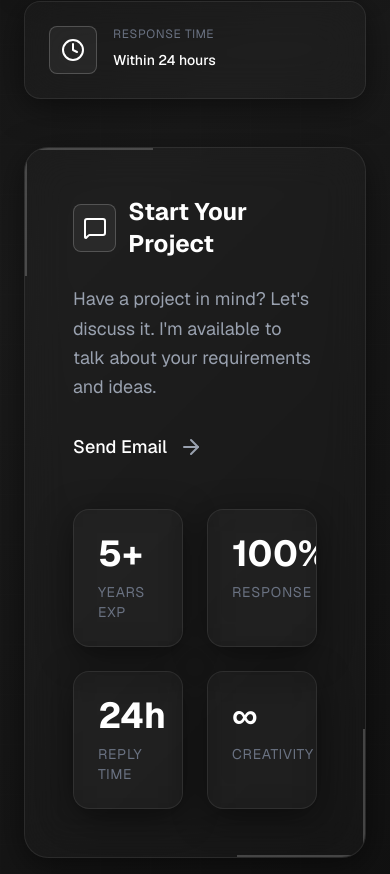
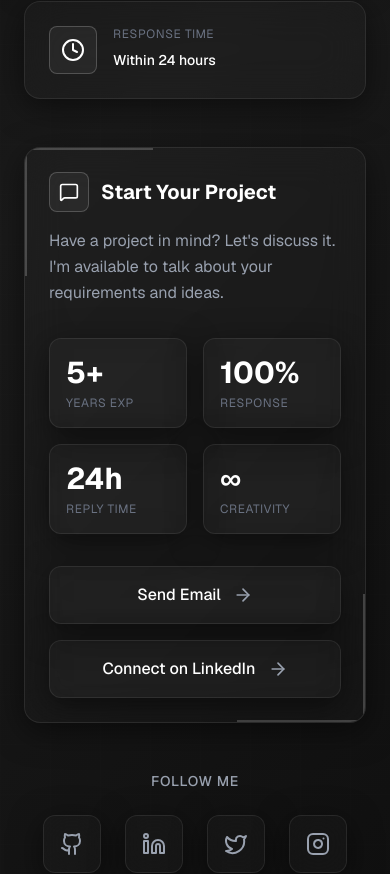
Before and after one commit to MorhafGhziel/Portfolio, a Next.js app: page / in a window 390 px wide. Shown: the part 9358-10232 px from the top of the page. Built offline with nearby package versions, Linux system fonts and the light colour scheme; no server answers.

Commit message:
improved contact cta card

```diff
--- a/components/ContactCTA.tsx
+++ b/components/ContactCTA.tsx
@@ -4,6 +4,7 @@ import { motion } from "framer-motion";
 import Link from "next/link";
 import {
   ArrowRight,
+  ArrowLeft,
   Mail,
   Phone,
   MapPin,
@@ -191,7 +192,7 @@ const ContactCTA = () => {
           whileInView={{ opacity: 1, y: 0 }}
           viewport={{ once: true }}
           transition={{ duration: 0.6, delay: 0.4 }}
-          className="relative border border-white/10 glass rounded-3xl p-12 md:p-20 mb-12 overflow-hidden group"
+          className="relative border border-white/10 glass rounded-2xl sm:rounded-3xl p-6 sm:p-12 md:p-20 mb-12 overflow-hidden group"
           whileHover={{ borderColor: "rgba(255, 255, 255, 0.2)" }}
         >
           <div className="absolute inset-0 bg-white/5 opacity-0 group-hover:opacity-100 transition-opacity duration-500" />
@@ -200,57 +201,27 @@ const ContactCTA = () => {
           <div className="absolute top-0 left-0 w-32 h-32 border-t-2 border-l-2 border-white/20 group-hover:border-white/40 transition-colors" />
           <div className="absolute bottom-0 right-0 w-32 h-32 border-b-2 border-r-2 border-white/20 group-hover:border-white/40 transition-colors" />
 
-          <div className="grid md:grid-cols-2 gap-12 items-center relative z-10">
+          <div className="grid md:grid-cols-2 gap-8 md:gap-12 items-center relative z-10">
             {/* Left Side - Text */}
             <div className={isRTL ? "md:order-2" : ""}>
-              <div className="flex items-center gap-3 mb-6">
-                <div className="w-12 h-12 border border-white/20 bg-white/5 rounded-lg flex items-center justify-center group-hover:scale-110 transition-transform duration-300">
-                  <MessageSquare className="w-6 h-6 text-white" />
+              <div className="flex items-center gap-3 mb-4 sm:mb-6">
+                <div className="w-10 h-10 sm:w-12 sm:h-12 border border-white/20 bg-white/5 rounded-lg flex items-center justify-center group-hover:scale-110 transition-transform duration-300">
+                  <MessageSquare className="w-5 h-5 sm:w-6 sm:h-6 text-white" />
                 </div>
-                <h3 className="text-2xl md:text-3xl font-bold text-white">
+                <h3 className="text-xl sm:text-2xl md:text-3xl font-bold text-white">
                   {isRTL ? "ابدأ مشروعك" : "Start Your Project"}
                 </h3>
               </div>
-              <p className="text-gray-400 leading-relaxed mb-8 text-lg">
+              <p className="text-gray-400 leading-relaxed text-base sm:text-lg">
                 {isRTL
                   ? "هل لديك مشروع في الاعتبار؟ دعنا نتحدث عنه. أنا متاح للمناقشة ومراجعة متطلباتك."
                   : "Have a project in mind? Let's discuss it. I'm available to talk about your requirements and ideas."}
               </p>
-              <motion.div
-                whileHover={{ x: isRTL ? -8 : 8 }}
-                transition={{ duration: 0.3 }}
-              >
-                <Link
-                  href="/contact"
-                  className="group/link inline-flex items-center gap-3 text-white relative cursor-pointer"
-                >
-                  <motion.span
-                    className="text-lg font-medium relative"
-                    whileHover={{ color: "#d4d4d8" }}
-                    transition={{ duration: 0.2 }}
-                  >
-                    {t("contactCta.sendEmail")}
-                    <motion.span
-                      className="absolute bottom-0 left-0 h-[2px] bg-white"
-                      initial={{ width: 0 }}
-                      whileHover={{ width: "100%" }}
-                      transition={{ duration: 0.3 }}
-                    />
-                  </motion.span>
-                  <motion.div
-                    whileHover={{ x: 8 }}
-                    transition={{ duration: 0.3 }}
-                    className="text-gray-400 group-hover/link:text-white transition-colors"
-                  >
-                    <ArrowRight className="w-6 h-6" />
-                  </motion.div>
-                </Link>
-              </motion.div>
             </div>
 
             {/* Right Side - Stats */}
             <div
-              className={`grid grid-cols-2 gap-6 ${isRTL ? "md:order-1" : ""}`}
+              className={`grid grid-cols-2 gap-4 sm:gap-6 ${isRTL ? "md:order-1" : ""}`}
             >
               {[
                 { value: "5+", label: t("hero.stats.years") },
@@ -264,19 +235,91 @@ const ContactCTA = () => {
                   whileInView={{ opacity: 1, scale: 1 }}
                   viewport={{ once: true }}
                   transition={{ duration: 0.4, delay: 0.5 + index * 0.1 }}
-                  className="relative glass border border-white/10 rounded-2xl p-6 group overflow-hidden"
+                  className="relative glass border border-white/10 rounded-xl sm:rounded-2xl p-4 sm:p-6 group overflow-hidden"
                   whileHover={{ scale: 1.05, y: -4 }}
                 >
                   <div className="absolute inset-0 bg-white/5 opacity-0 group-hover:opacity-100 transition-opacity duration-300" />
-                  <div className="text-4xl md:text-5xl font-bold text-white mb-2 relative z-10 group-hover:scale-110 transition-transform duration-300">
+                  <div className="text-3xl sm:text-4xl md:text-5xl font-bold text-white mb-1 sm:mb-2 relative z-10 group-hover:scale-110 transition-transform duration-300">
                     {stat.value}
                   </div>
-                  <div className="text-sm text-gray-500 uppercase tracking-wider relative z-10 group-hover:text-gray-400 transition-colors">
+                  <div className="text-xs sm:text-sm text-gray-500 uppercase tracking-wider relative z-10 group-hover:text-gray-400 transition-colors">
                     {stat.label}
                   </div>
                 </motion.div>
               ))}
             </div>
+          </div>
+
+          {/* Buttons Section - Bottom */}
+          <div className="flex flex-col sm:flex-row gap-4 sm:gap-6 mt-8 md:mt-12 relative z-10">
+            <motion.div
+              whileHover={{ scale: 1.02, y: -2 }}
+              whileTap={{ scale: 0.98 }}
+              transition={{ duration: 0.2 }}
+              className="w-full sm:flex-1"
+            >
+              <Link
+                href="/contact"
+                className={`group/link glass border border-white/10 rounded-xl px-6 py-4 flex items-center justify-center gap-3 text-white cursor-pointer hover:border-white/20 transition-all duration-300 ${isRTL ? "flex-row-reverse" : ""}`}
+              >
+                {isRTL && (
+                  <motion.div
+                    whileHover={{ x: -4 }}
+                    transition={{ duration: 0.3 }}
+                    className="text-gray-400 group-hover/link:text-white transition-colors"
+                  >
+                    <ArrowLeft className="w-5 h-5 sm:w-6 sm:h-6" />
+                  </motion.div>
+                )}
+                <span className="text-base sm:text-lg font-medium">
+                  {t("contactCta.sendEmail")}
+                </span>
+                {!isRTL && (
+                  <motion.div
+                    whileHover={{ x: 4 }}
+                    transition={{ duration: 0.3 }}
+                    className="text-gray-400 group-hover/link:text-white transition-colors"
+                  >
+                    <ArrowRight className="w-5 h-5 sm:w-6 sm:h-6" />
+                  </motion.div>
+                )}
+              </Link>
+            </motion.div>
+            <motion.div
+              whileHover={{ scale: 1.02, y: -2 }}
+              whileTap={{ scale: 0.98 }}
+              transition={{ duration: 0.2 }}
+              className="w-full sm:flex-1"
+            >
+              <a
+                href="https://www.linkedin.com/in/morhaf-ghziel-a720a72b9/"
+                target="_blank"
+                rel="noopener noreferrer"
+                className={`group/link glass border border-white/10 rounded-xl px-6 py-4 flex items-center justify-center gap-3 text-white cursor-pointer hover:border-white/20 transition-all duration-300 ${isRTL ? "flex-row-reverse" : ""}`}
+              >
+                {isRTL && (
+                  <motion.div
+                    whileHover={{ x: -4 }}
+                    transition={{ duration: 0.3 }}
+                    className="text-gray-400 group-hover/link:text-white transition-colors"
+                  >
+                    <ArrowLeft className="w-5 h-5 sm:w-6 sm:h-6" />
+                  </motion.div>
+                )}
+                <span className="text-base sm:text-lg font-medium">
+                  {t("contactCta.connectLinkedIn")}
+                </span>
+                {!isRTL && (
+                  <motion.div
+                    whileHover={{ x: 4 }}
+                    transition={{ duration: 0.3 }}
+                    className="text-gray-400 group-hover/link:text-white transition-colors"
+                  >
+                    <ArrowRight className="w-5 h-5 sm:w-6 sm:h-6" />
+                  </motion.div>
+                )}
+              </a>
+            </motion.div>
           </div>
         </motion.div>
 
```
